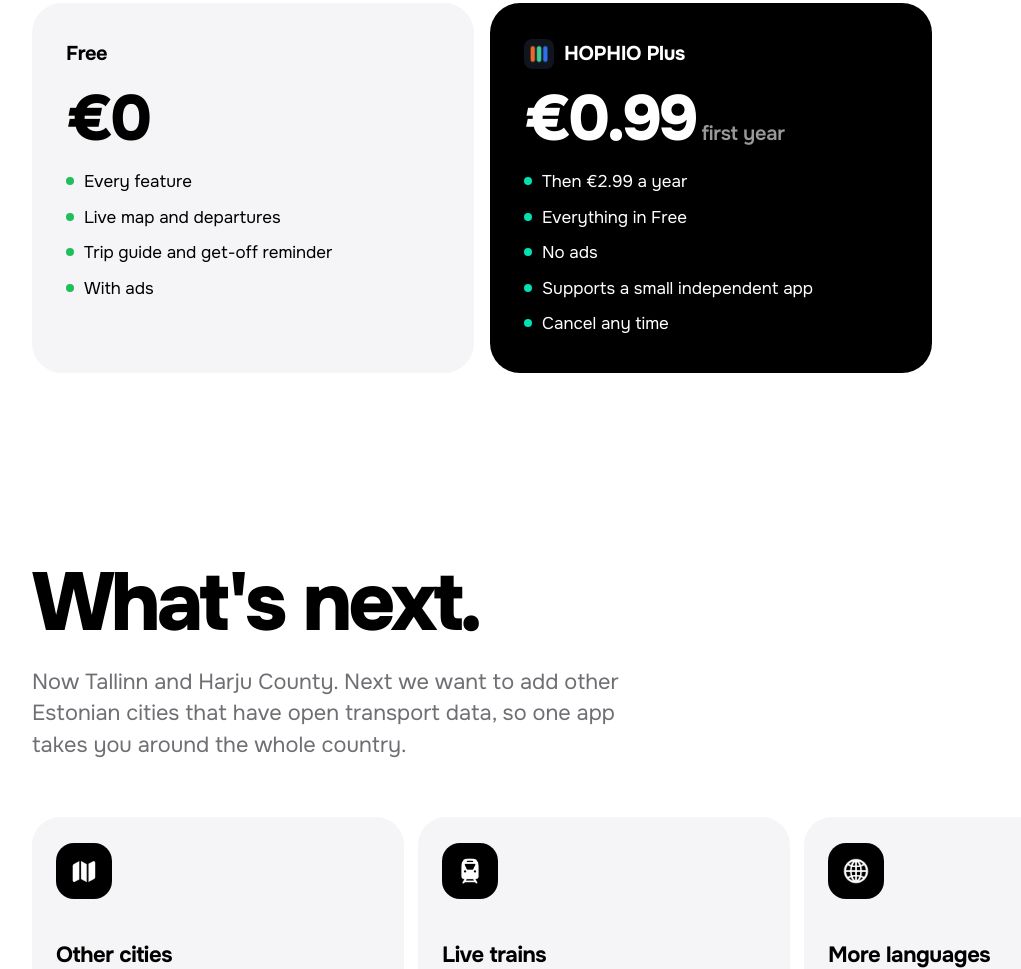
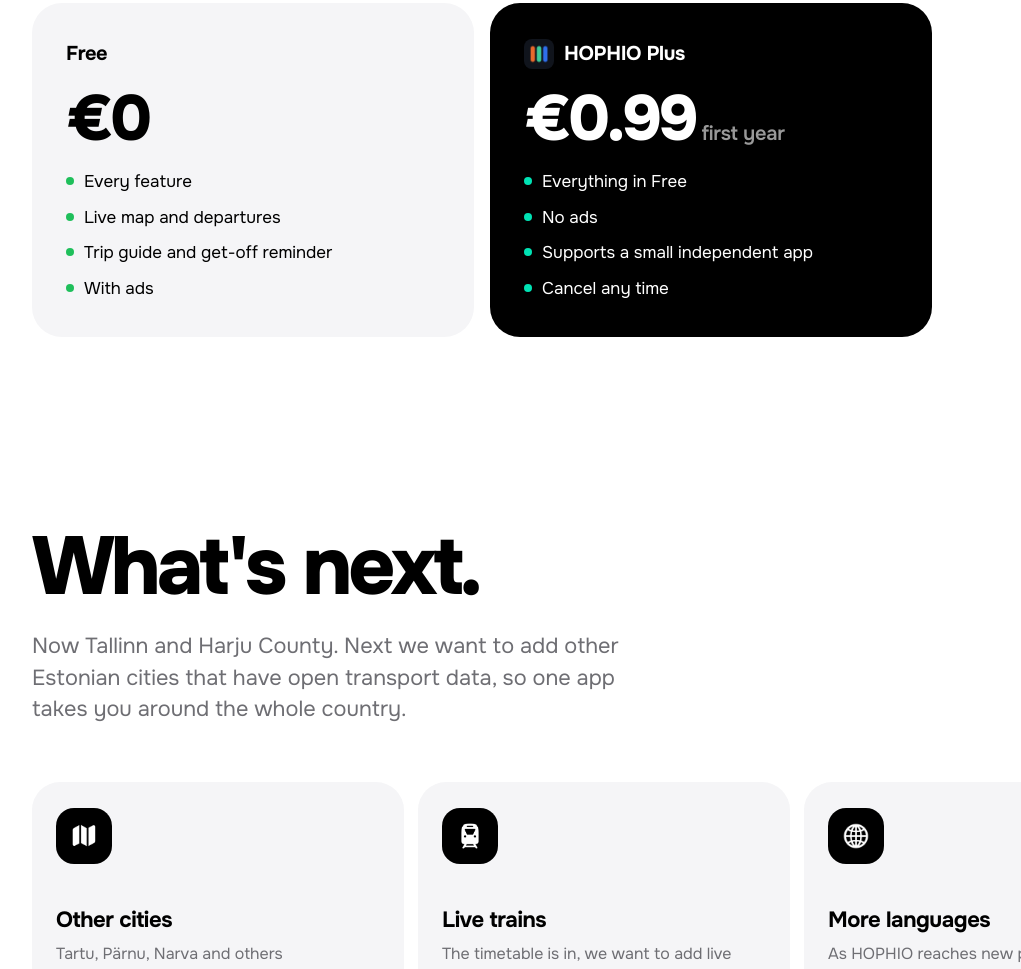
Before and after one commit to hophioapp/hophioapp.github.io, a plain HTML site: page index.html in a window 1280 px wide. Shown: the part 6718-7687 px from the top of the page, without its empty margins (36-1057 px from the left). Drawn offline with Linux system fonts and the light colour scheme.

Commit message:
Price card: no renewal line

```diff
--- a/index.html
+++ b/index.html
@@ -544,7 +544,7 @@ const T = {
     nextHead: "What's next.", nextText: "Now Tallinn and Harju County. Next we want to add other Estonian cities that have open transport data, so one app takes you around the whole country.",
     nexts: [["map.fill", "Other cities", "Tartu, Pärnu, Narva and others"], ["hophio.train", "Live trains", "The timetable is in, we want to add live positions"], ["globe", "More languages", "As HOPHIO reaches new places"]], closeBig: "Close", tapHint: "Tap the screen to try it", bye: "Thanks for riding along.", byeS: "Have a good ride.",
     priceHead: "Free. Or €0.99 for the first year.", priceText: "Everything works for free. HOPHIO Plus takes the ads away and helps the app grow.",
-    plans: [["Free", "€0", "", ["Every feature", "Live map and departures", "Trip guide and get-off reminder", "With ads"]], ["HOPHIO Plus", "€0.99", "first year", ["Then €2.99 a year", "Everything in Free", "No ads", "Supports a small independent app", "Cancel any time"]]],
+    plans: [["Free", "€0", "", ["Every feature", "Live map and departures", "Trip guide and get-off reminder", "With ads"]], ["HOPHIO Plus", "€0.99", "first year", ["Everything in Free", "No ads", "Supports a small independent app", "Cancel any time"]]],
     review: "In review",
     navHow: "How it works", navTransport: "Transport", navFamily: "Simple", navApps: "Apps",
     h1: ["Tallinn's", "transport,", "live."],
@@ -587,7 +587,7 @@ const T = {
     nextHead: "Mis edasi.", nextText: "Praegu Tallinn ja Harjumaa. Edasi tahame lisada teisi Eesti linnu, mille ühistranspordi andmed on avatud, et ühe rakendusega saaks sõita üle kogu riigi.",
     nexts: [["map.fill", "Teised linnad", "Tartu, Pärnu, Narva ja teised"], ["hophio.train", "Rongid elavalt", "Sõiduplaan on olemas, tahame lisada asukohad"], ["globe", "Rohkem keeli", "Kui HOPHIO jõuab uutesse kohtadesse"]], closeBig: "Sulge", tapHint: "Puuduta ekraani ja proovi", bye: "Aitäh, et sõitsid kaasa.", byeS: "Head teed!",
     priceHead: "Tasuta. Või 0,99 € esimesel aastal.", priceText: "Kõik töötab tasuta. HOPHIO Plus eemaldab reklaamid ja aitab rakendusel kasvada.",
-    plans: [["Tasuta", "0 €", "", ["Kõik funktsioonid", "Elav kaart ja väljumised", "Sõidujuht ja väljumise meeldetuletus", "Reklaamidega"]], ["HOPHIO Plus", "0,99 €", "esimene aasta", ["Edasi 2,99 € aastas", "Kõik tasuta versioonist", "Reklaamideta", "Toetab väikest sõltumatut rakendust", "Tühista millal tahes"]]],
+    plans: [["Tasuta", "0 €", "", ["Kõik funktsioonid", "Elav kaart ja väljumised", "Sõidujuht ja väljumise meeldetuletus", "Reklaamidega"]], ["HOPHIO Plus", "0,99 €", "esimene aasta", ["Kõik tasuta versioonist", "Reklaamideta", "Toetab väikest sõltumatut rakendust", "Tühista millal tahes"]]],
     review: "Ülevaatusel",
     navHow: "Kuidas see töötab", navTransport: "Transport", navFamily: "Lihtne", navApps: "Rakendused",
     h1: ["Tallinna", "transport,", "elavalt."],
@@ -630,7 +630,7 @@ const T = {
     nextHead: "Что дальше.", nextText: "Сейчас Таллин и Харьюмаа. Дальше хотим добавить другие города Эстонии, где есть открытые данные о транспорте, чтобы по всей стране можно было ездить с одним приложением.",
     nexts: [["map.fill", "Другие города", "Тарту, Пярну, Нарва и другие"], ["hophio.train", "Поезда вживую", "Расписание уже есть, хотим добавить движение"], ["globe", "Больше языков", "Когда HOPHIO придёт в новые места"]], closeBig: "Свернуть", tapHint: "Нажми на экран и попробуй", bye: "Спасибо, что прокатились с нами.", byeS: "Хорошей дороги!",
     priceHead: "Бесплатно. Или 0,99 € за первый год.", priceText: "Всё работает бесплатно. HOPHIO Plus убирает рекламу и помогает приложению расти.",
-    plans: [["Бесплатно", "0 €", "", ["Все функции", "Живая карта и отправления", "Ведение поездки и напоминание выйти", "С рекламой"]], ["HOPHIO Plus", "0,99 €", "первый год", ["Дальше 2,99 € в год", "Всё из бесплатной версии", "Без рекламы", "Поддержка небольшого независимого приложения", "Отмена в любой момент"]]],
+    plans: [["Бесплатно", "0 €", "", ["Все функции", "Живая карта и отправления", "Ведение поездки и напоминание выйти", "С рекламой"]], ["HOPHIO Plus", "0,99 €", "первый год", ["Всё из бесплатной версии", "Без рекламы", "Поддержка небольшого независимого приложения", "Отмена в любой момент"]]],
     review: "На проверке",
     navHow: "Как это работает", navTransport: "Транспорт", navFamily: "Просто", navApps: "Приложения",
     h1: ["Транспорт", "Таллина", "вживую."],
```
